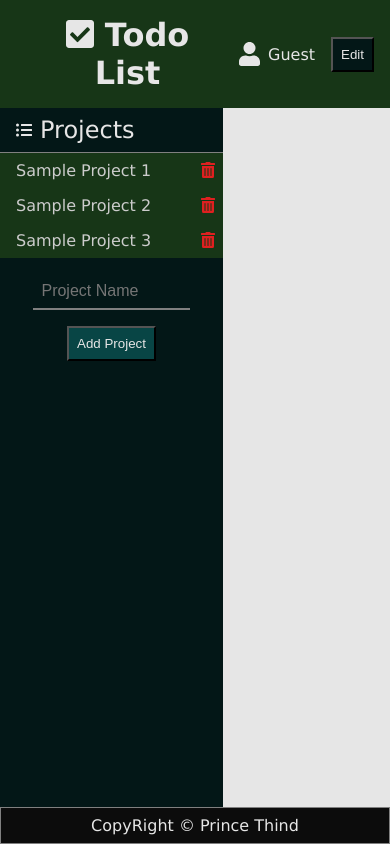
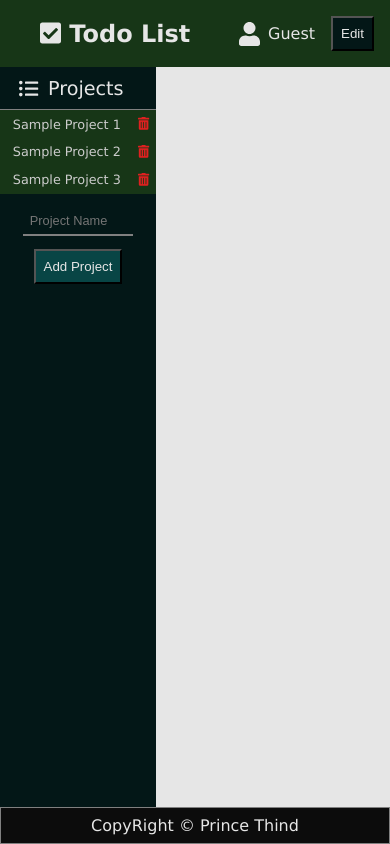
Before and after one commit to prince-thind/todo-list, a React (Create React App) app: page / in a window 390 px wide. Built offline with nearby package versions, Linux system fonts and the light colour scheme.

Commit message:
add media queries for mobile devices

```diff
--- a/src/components/TaskList.js
+++ b/src/components/TaskList.js
@@ -33,7 +33,7 @@ function TaskList({ activeProject, projects, setProjects, setActiveProject }) {
         {activeProject.tasks.map((task, index) => {
           return (
             <li key={index} className="task">
-              {task.name}
+              <h4>{task.name}</h4>
               <p className="task-description">{task.description}</p>
               <DeleteButton task={task} />
             </li>
--- a/src/styles/header.css
+++ b/src/styles/header.css
@@ -1,6 +1,7 @@
 .header {
   display: flex;
   justify-content: space-between;
+  align-items: center;
   background-color: var(--primary);
 }
 .heading {
@@ -22,3 +23,13 @@
   font-size: 1.5rem;
   margin-right: 0.5rem;
 }
+
+@media only screen and (max-width: 760px) {
+  .heading {
+    font-size: 1.5rem;
+    padding: 0.5rem;
+  }
+  .status-bar {
+    font-size: 1rem;
+  }
+}
--- a/src/styles/project-form.css
+++ b/src/styles/project-form.css
@@ -1,11 +1,11 @@
 .project-form input {
   display: block;
   width: 70%;
-  margin: 1rem auto;
-  padding: 0.5rem;
+  margin: 1em auto;
+  padding: 0.5em;
   background-color: transparent;
   border: none;
-  font-size: 1rem;
+  font-size: 1em;
   border-bottom: 2px solid gray;
 }
 .project-form input:focus-visible {
@@ -14,10 +14,6 @@
 }
 .project-button {
   display: block;
-  margin: 1rem auto;
+  margin: 1em auto;
   background-color: var(--accent1);
 }
-
-@media only screen and (max-width: 760px) {
-
-}
--- a/src/styles/projects.css
+++ b/src/styles/projects.css
@@ -1,19 +1,19 @@
 .project-section {
   background-color: var(--secondary);
   text-align: left;
-  /* max-width: 30%; */
+  max-width: 40%;
 }
 .projects-heading {
-  padding: 0.5rem 0;
-  padding-left: 1rem;
-  font-size: 1.5rem;
+  padding: 0.5em 0;
+  padding-left: 1em;
+  font-size: 1.5em;
   display: flex;
   align-items: center;
   border-bottom: 1px solid gray;
 }
 .projects-heading svg {
-  font-size: 1rem;
-  margin-right: 0.5rem;
+  font-size: 1em;
+  margin-right: 0.5em;
 }
 
 .project-list {
@@ -24,7 +24,7 @@
   display: flex;
   justify-content: space-between;
   align-items: center;
-  padding-left: 1rem;
+  padding-left: 1em;
   color:var(--accent1-text);
 }
 .project-item:hover {
@@ -37,7 +37,7 @@
 
 .delete-icon {
   color: var(--danger);
-  padding: 0.5rem;
+  padding: 0.5em;
   display: block;
 }
 .delete-icon:hover {
@@ -48,10 +48,7 @@
 }
 
 @media only screen and (max-width: 760px) {
-  .project-heading {
-    border-right: none;
-  }
-  .project-tab {
-    margin: 0;
-  }
+ .project-section{
+   font-size: 0.8rem;
+ }
 }
--- a/src/styles/tasks.css
+++ b/src/styles/tasks.css
@@ -3,39 +3,39 @@
   color: var(--secondary-text);
 }
 .tasks-heading {
-  padding: 0.5rem;
-  padding-left: 1rem;
+  padding: 0.5em;
+  padding-left: 1em;
   text-align: left;
-  font-size: 1.5rem;
+  font-size: 1.5em;
 }
 .tasks-list {
   list-style-type: none;
   text-align: left;
 }
 .task {
-  padding: 1rem;
-  margin: 1rem;
+  padding: 1em;
+  margin: 1em;
   border-radius: 10px;
   border: 1px solid black;
   display: flex;
   align-items: flex-start;
 }
 .task-description {
-  margin: 0 2rem;
+  margin: 0 2em;
   color: gray;
 }
-.task-delete-icon{
-  font-size: 1.2rem;
+.task-delete-icon {
+  font-size: 1.2em;
   color: var(--danger);
   margin-left: auto;
 }
-.task-delete-icon:hover{
+.task-delete-icon:hover {
   transform: scale(1.1);
   cursor: pointer;
 }
 .task-form {
   width: 40%;
-  min-width: 25rem;
+  min-width: 25em;
   margin: 0 auto;
 }
 .task-form > label {
@@ -43,37 +43,36 @@
   justify-content: space-between;
   align-items: center;
   text-align: left;
-  margin: 0.5rem 0;
+  margin: 0.5em 0;
 }
-.task-form input{
+.task-form input {
   border: none;
   background-color: transparent;
   border-bottom: 1px solid gray;
-  margin-bottom: 1rem;
+  margin-bottom: 1em;
 }
-.task-form input:focus-visible{
+.task-form input:focus-visible {
   outline: none;
 }
 .task-button {
   display: inline-block;
-  margin: 0.5rem;
+  margin: 0.5em;
   background-color: var(--accent1);
 }
 @media only screen and (max-width: 760px) {
-  /* .tasks-section {
-    margin: 0;
+  .tasks-section {
+    font-size: 0.5rem;
   }
-
-  .tasks-heading {
-    border-left: none;
-  } */
-
-  /* .task-form {
-    min-width: 0;
+  .task {
+    flex-direction: column;
+  }
+  .task h4{
+    font-size: 1rem;
+  }
+  .task-form {
     width: 90%;
-    font-size: 0.9rem;
   }
   .task-form input {
     width: 50%;
-  } */
+  }
 }
```
